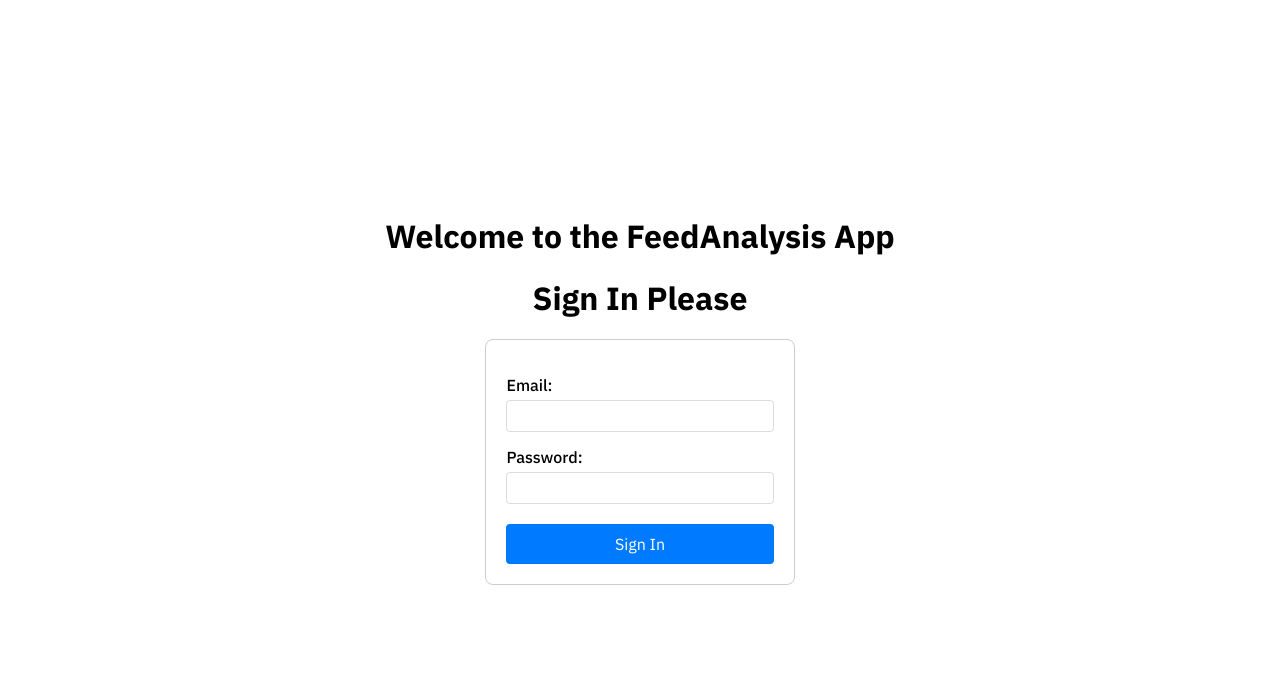
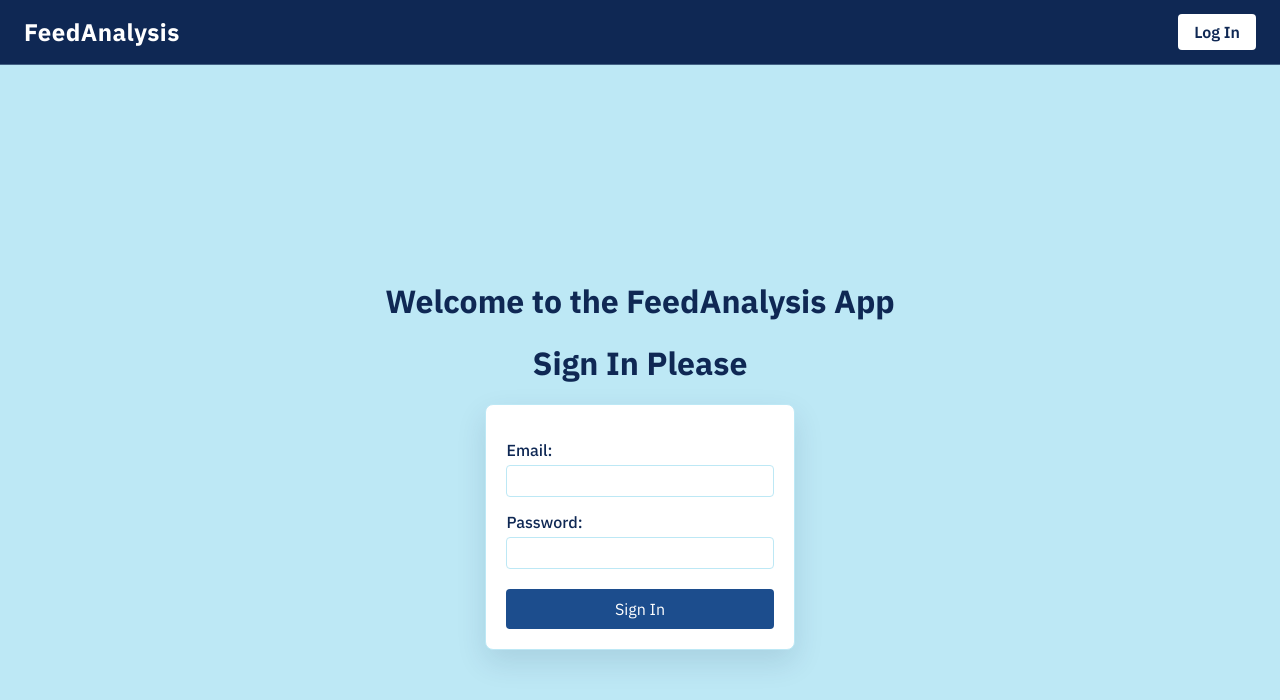
Before and after one commit to MOHAMMED-MAHER-BATIS/FeedAnalysis, a Next.js app: page / in a window 1280 px wide. Shown: the top 700 px of the page. Built offline with nearby package versions, Linux system fonts and the light colour scheme; no server answers.

Commit message:
add sum UO navebar and fix sum css

```diff
--- a/components/auth/signIn.css
+++ b/components/auth/signIn.css
@@ -5,21 +5,29 @@
   align-items: center;
   min-height: 100vh;
   gap: 20px;
+  background: var(--color-primary-100);
 }
 
 .signInForm {
   max-width: 400px;
   margin: 0 auto;
   padding: 20px;
-  border: 1px solid #ccc;
+  border: 1px solid var(--color-primary-100);
   border-radius: 8px;
   align-self: center;
+  background-color: #ffffff;
+  box-shadow: 0 12px 30px rgba(15, 40, 84, 0.12);
+}
+
+.FormContainer h1 {
+  color: var(--color-primary-900);
 }
 
 .signInForm label {
   display: block;
   margin-top: 15px;
   font-weight: 500;
+  color: var(--color-primary-900);
 }
 
 .signInForm input {
@@ -29,17 +37,26 @@
   padding-top: 5px;
   padding-bottom: 5px;
   padding-left: 5px;
-  border: 1px solid #ddd;
+  border: 1px solid var(--color-primary-100);
   border-radius: 4px;
+}
+
+.signInForm input:focus {
+  outline: 2px solid var(--color-primary-500);
+  border-color: var(--color-primary-500);
 }
 
 .signInForm button {
   width: 100%;
   margin-top: 20px;
   padding: 10px;
-  background-color: #007bff;
+  background-color: var(--color-primary-700);
   color: white;
   border: none;
   border-radius: 4px;
   cursor: pointer;
 }
+
+.signInForm button:hover {
+  background-color: var(--color-primary-900);
+}
--- a/components/auth/signIn.tsx
+++ b/components/auth/signIn.tsx
@@ -17,7 +17,7 @@ export default function SignIn() {
       router.push("/dashboard");
     } catch (error) {
       console.error("Error creating user:", error);
-      alert("Failed to create user. Please try again.");
+      alert(error);
     }
   };
 
--- /dev/null
+++ b/components/ui/navBar.css
@@ -0,0 +1,56 @@
+.navBar {
+  display: flex;
+  align-items: center;
+  justify-content: space-between;
+  padding: 14px 24px;
+  background: var(--color-primary-900);
+  border-bottom: 1px solid rgba(189, 232, 245, 0.3);
+}
+
+.brand {
+  color: #ffffff;
+  font-size: 1.5rem;
+  font-weight: 700;
+  letter-spacing: 0.02em;
+  text-decoration: none;
+}
+
+.loginButton {
+  display: inline-flex;
+  align-items: center;
+  justify-content: center;
+  padding: 8px 16px;
+  border-radius: 4px;
+  border: 1px solid transparent;
+  background-color: white;
+  color: var(--color-primary-900);
+  font-weight: 600;
+  text-decoration: none;
+  border: none;
+
+  transition:
+    background-color 0.2s ease,
+    border-color 0.2s ease,
+    transform 0.2s ease;
+}
+
+.loginButton:hover {
+  background-color: #ffffff;
+  border-color: var(--color-primary-500);
+  transform: translateY(-1px);
+}
+
+@media (max-width: 640px) {
+  .navBar {
+    padding: 12px 16px;
+  }
+
+  .brand {
+    font-size: 1rem;
+  }
+
+  .loginButton {
+    padding: 7px 12px;
+    font-size: 0.95rem;
+  }
+}
--- /dev/null
+++ b/components/ui/navBar.tsx
@@ -0,0 +1,16 @@
+import Link from "next/link";
+import "./navBar.css";
+
+export default function NavBar() {
+	return (
+		<nav className="navBar" aria-label="Main navigation">
+			<Link className="brand" href="/">
+				FeedAnalysis
+			</Link>
+
+			<Link className="loginButton" href="/">
+				Log In
+			</Link>
+		</nav>
+	);
+}
--- a/config/firebase.ts
+++ b/config/firebase.ts
@@ -20,5 +20,8 @@ const firebaseConfig = {
 // Initialize Firebase
 export const app = initializeApp(firebaseConfig);
 
-// Only initialize analytics if projectId is available
-export const analytics = firebaseConfig.projectId ? getAnalytics(app) : null;
+// Analytics depends on browser globals, so skip it during SSR.
+export const analytics =
+  typeof window !== "undefined" && firebaseConfig.measurementId
+    ? getAnalytics(app)
+    : null;
--- a/src/app/globals.css
+++ b/src/app/globals.css
@@ -1,4 +1,13 @@
 /* Minimal reset — restores browser defaults and sensible base rules */
+
+:root {
+  --color-primary-900: #0f2854;
+  --color-primary-700: #1c4d8d;
+  --color-primary-500: #4988c4;
+  --color-primary-100: #bde8f5;
+  --color-surface: #f5fbfe;
+  --color-text: #0f2854;
+}
 
 /* Box sizing and remove default spacing */
 *,
@@ -25,8 +34,8 @@ body {
   font-optical-sizing: auto;
   -webkit-font-smoothing: antialiased;
   -moz-osx-font-smoothing: grayscale;
-  color: initial;
-  background: initial;
+  color: var(--color-text);
+  background: linear-gradient(180deg, var(--color-surface) 0%, #ffffff 100%);
 }
 
 /* Forms inherit font */
@@ -39,7 +48,7 @@ select {
 
 /* Utility */
 a {
-  color: revert;
+  color: var(--color-primary-700);
   text-decoration: revert;
 }
 [hidden] {
--- a/src/app/layout.tsx
+++ b/src/app/layout.tsx
@@ -1,5 +1,6 @@
 import type { Metadata } from "next";
 import { Geist, Geist_Mono, IBM_Plex_Sans } from "next/font/google";
+import NavBar from "../../components/ui/navBar";
 import "./globals.css";
 
 const geistSans = Geist({
@@ -34,6 +35,7 @@ export default function RootLayout({
       <body
         className={`${ibmPlexSans.className} ${ibmPlexSans.variable} ${geistSans.variable} ${geistMono.variable}`}
       >
+        <NavBar />
         {children}
       </body>
     </html>
```
Also changed, not shown: components/auth/logIn.css (added), components/auth/logIn.tsx (added), 2 other files (tests, documents, lock files or other folders).
